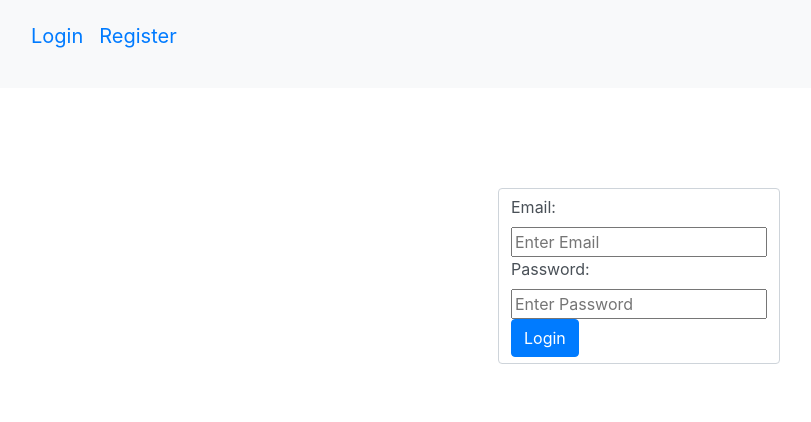
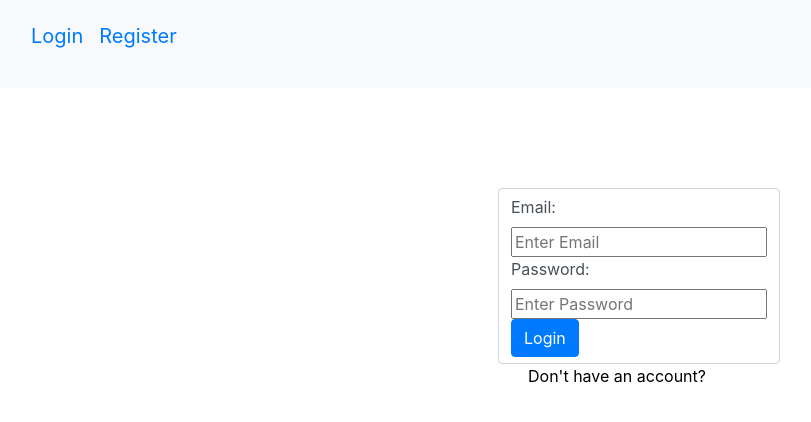
Before and after one commit to mwezn/EmailReminderTodos, a React (Create React App) app in the folder Client/: page / in a window 1280 px wide. Shown: the top 422 px of the page, without its empty margins (1-812 px from the left). Built offline with nearby package versions, Linux system fonts and the light colour scheme.

Commit message:
no account a tag added

```diff
--- a/Client/src/containers/Login.js
+++ b/Client/src/containers/Login.js
@@ -71,6 +71,7 @@ export default function Login() {
         <input type="text" name="pass" placeholder="Enter Password" onChange={(e)=>enterPassword(e)} required></input><br></br>
         <button className="btn btn-primary">Login</button>
     </form>
+    <div><a id="noacc" href="/register"> Don't have an account?</a></div>
     <div><h1>{loginCredentials.emailExist===false?<p className="emailTaken">Email doesn't exist</p>:loginCredentials.passCorrect===false?<p className="emailTaken">Wrong Password</p>:loginCredentials.error===true?<p className="emailTaken">Server error</p>:null}</h1></div>
     </div>
     </div>
--- a/Client/src/containers/login.css
+++ b/Client/src/containers/login.css
@@ -10,3 +10,10 @@ div.reg {
     justify-content: center;
     padding-top: 100px;
 }
+#noacc {
+    display: block;
+    position: relative;
+    color:black;
+    left:30px;
+
+}
```
Also changed, not shown: 1 other file (tests, documents, lock files or other folders).
